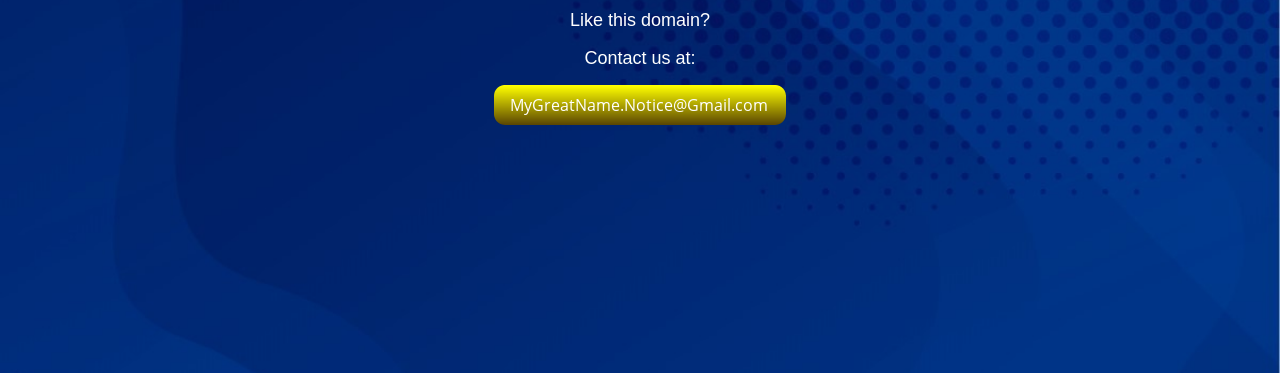
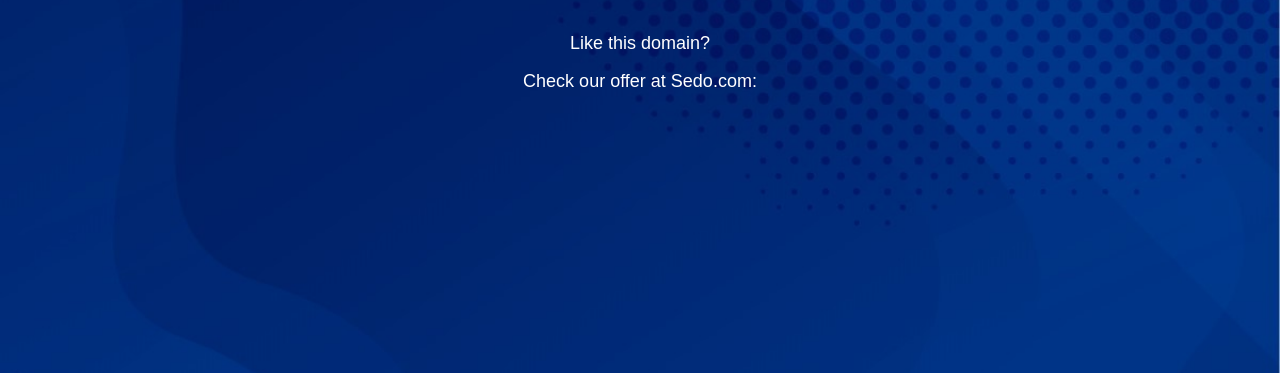
Before and after one commit to alex298298/mygreatname, a plain HTML site: page index.html in a window 1280 px wide. Shown: the part 467-840 px from the top of the page. Drawn offline with nearby package versions, Linux system fonts and the light colour scheme; a web font is replaced by a local one.

Commit message:
Add files via upload

```diff
--- a/index.html
+++ b/index.html
@@ -30,9 +30,9 @@
       <h1>MyGreatName.com</h1>
       <p class="sub-title" style="color: #f5da0f;"><strong>Domain with 25 Years History!</strong></p>
 	<p>Like this domain?</p>
-	 <p>Contact us at:</p>
+	 <p>Check our offer at Sedo.com:</p>
 
-	<img src="images/contact.png">
+
 
 
 
```
